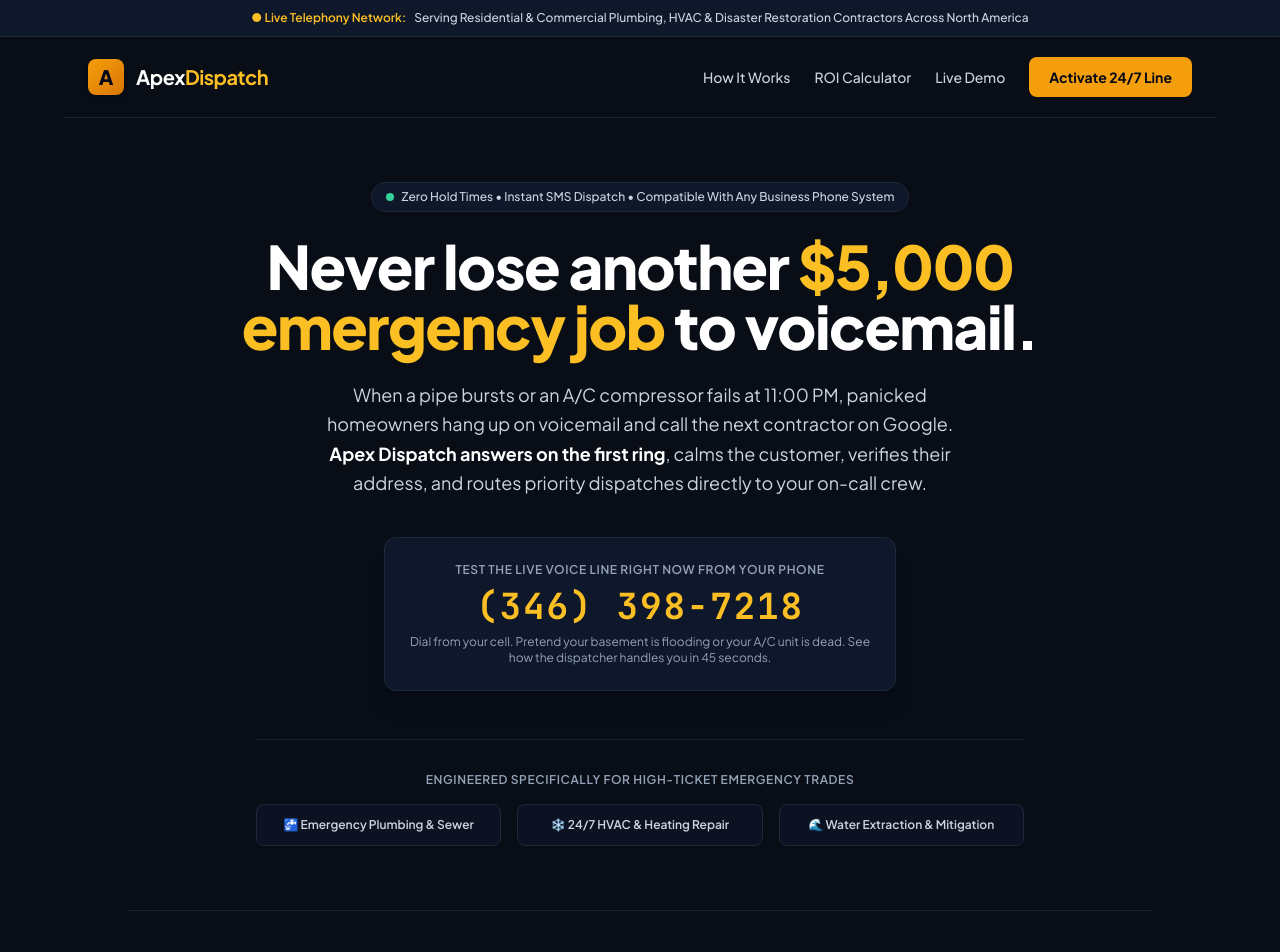
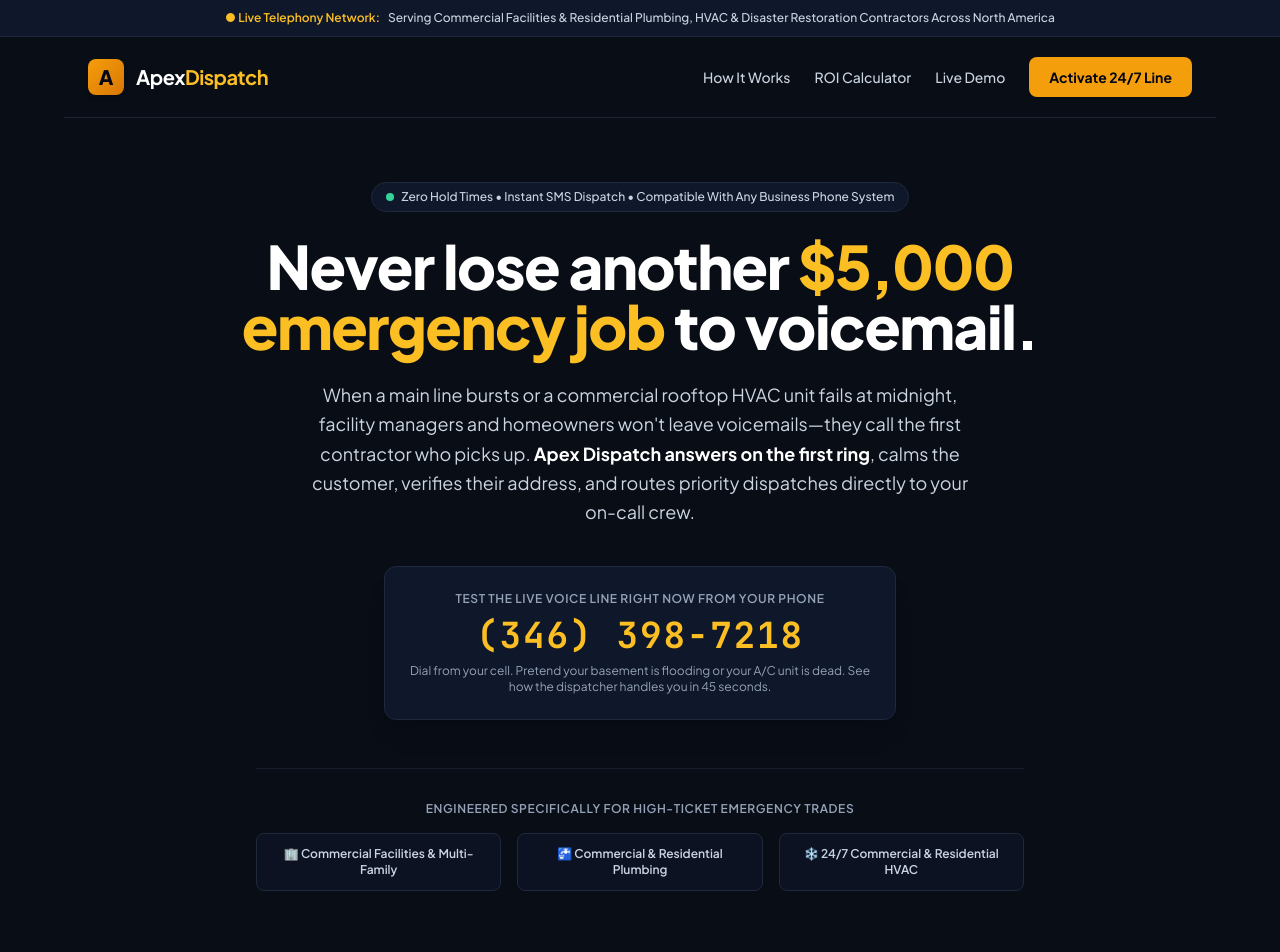
Before and after one commit to Burrit0000000/apex-emergency-dispatch, a plain HTML site: page index.html in a window 1280 px wide. Shown: the top 952 px of the page. Drawn offline with nearby package versions, Linux system fonts and the light colour scheme.

Commit message:
Add Commercial Facilities & Residential wording across site and prompt

```diff
--- a/index.html
+++ b/index.html
@@ -18,7 +18,7 @@
   <!-- TOP BAR BANNER -->
   <div class="bg-slate-900 border-b border-slate-800 text-slate-300 text-xs py-2.5 px-4 text-center font-medium">
     <span class="text-amber-400 font-semibold mr-1.5">● Live Telephony Network:</span>
-    Serving Residential & Commercial Plumbing, HVAC & Disaster Restoration Contractors Across North America
+    Serving Commercial Facilities & Residential Plumbing, HVAC & Disaster Restoration Contractors Across North America
   </div>
 
   <!-- NAVIGATION -->
@@ -53,7 +53,7 @@
     </h1>
 
     <p class="mt-6 text-lg text-slate-300 max-w-2xl mx-auto leading-relaxed">
-      When a pipe bursts or an A/C compressor fails at 11:00 PM, panicked homeowners hang up on voicemail and call the next contractor on Google.
+      When a main line bursts or a commercial rooftop HVAC unit fails at midnight, facility managers and homeowners won't leave voicemails—they call the first contractor who picks up.
       <strong class="text-white">Apex Dispatch answers on the first ring</strong>, calms the customer, verifies their address, and routes priority dispatches directly to your on-call crew.
     </p>
 
@@ -72,9 +72,9 @@
     <div class="mt-12 pt-8 border-t border-slate-800/60 max-w-3xl mx-auto">
       <p class="text-xs uppercase tracking-wider font-semibold text-slate-400 mb-4">Engineered Specifically For High-Ticket Emergency Trades</p>
       <div class="grid grid-cols-3 gap-4 text-center text-xs font-semibold text-slate-300">
-        <div class="p-3 bg-slate-900/60 rounded-lg border border-slate-800">🚰 Emergency Plumbing & Sewer</div>
-        <div class="p-3 bg-slate-900/60 rounded-lg border border-slate-800">❄️ 24/7 HVAC & Heating Repair</div>
-        <div class="p-3 bg-slate-900/60 rounded-lg border border-slate-800">🌊 Water Extraction & Mitigation</div>
+        <div class="p-3 bg-slate-900/60 rounded-lg border border-slate-800">🏢 Commercial Facilities & Multi-Family</div>
+        <div class="p-3 bg-slate-900/60 rounded-lg border border-slate-800">🚰 Commercial & Residential Plumbing</div>
+        <div class="p-3 bg-slate-900/60 rounded-lg border border-slate-800">❄️ 24/7 Commercial & Residential HVAC</div>
       </div>
     </div>
   </section>
@@ -178,13 +178,13 @@
       <div class="space-y-6">
         <div>
           <div class="flex justify-between items-center mb-1.5">
-            <label class="text-sm font-semibold text-slate-200">Average Emergency Job Value (Plumbing / HVAC / Flood)</label>
+            <label class="text-sm font-semibold text-slate-200">Average Emergency Job Value (Commercial & Residential)</label>
             <span class="text-amber-400 font-mono font-bold text-lg" id="jobValDisplay">$4,500</span>
           </div>
           <input type="range" min="1500" max="12000" step="250" value="4500" id="jobValueSlider" class="w-full h-2 bg-slate-800 rounded-lg appearance-none cursor-pointer accent-amber-500">
           <div class="flex justify-between text-[11px] text-slate-400 mt-1">
-            <span>$1,500 (Small emergency repair)</span>
-            <span>$12,000 (Major flood / Full HVAC replacement)</span>
+            <span>$1,500 (Residential repair)</span>
+            <span>$25,000+ (Commercial flood / Multi-unit HVAC)</span>
           </div>
         </div>
 
```
Also changed, not shown: voice_agent/system_prompt.txt.
